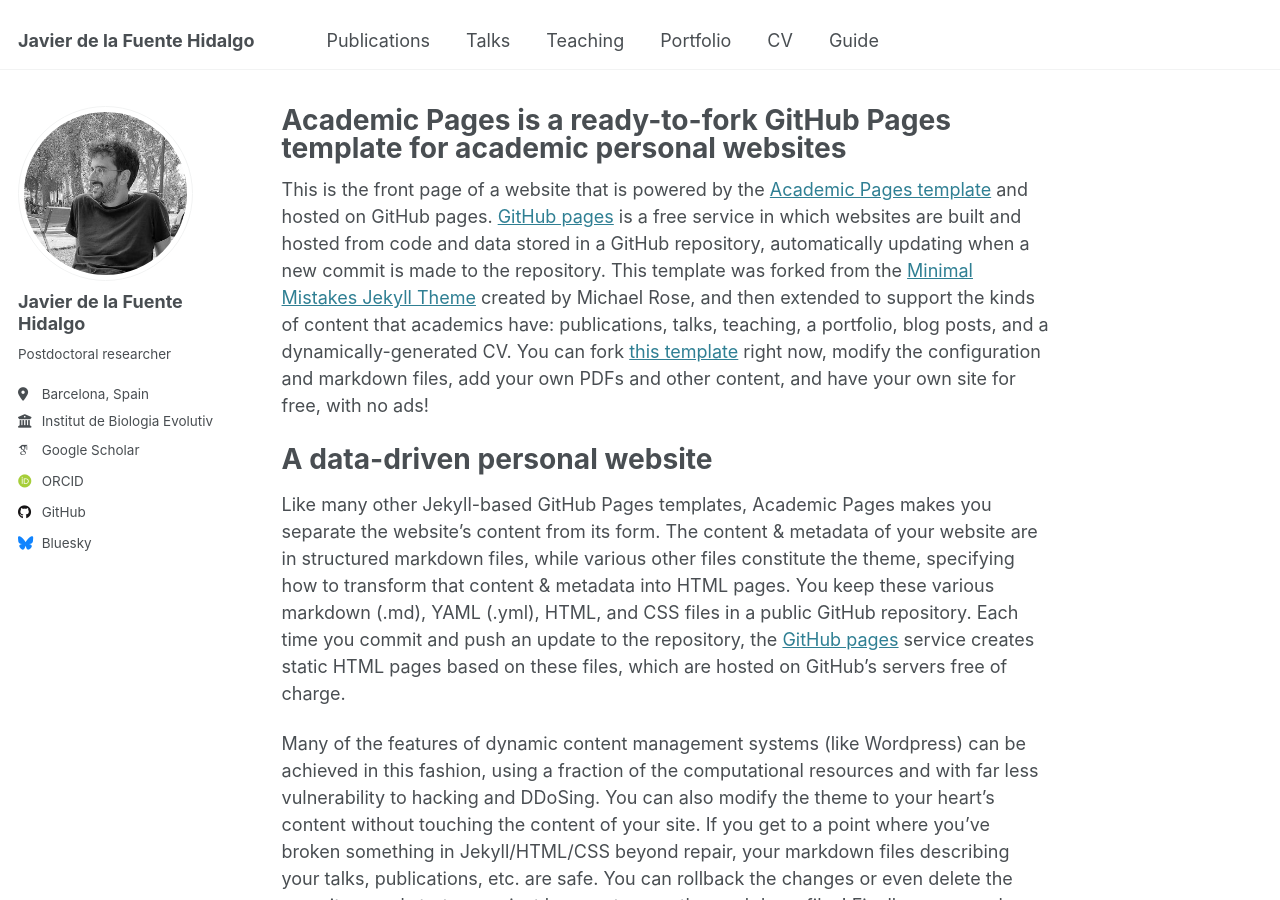
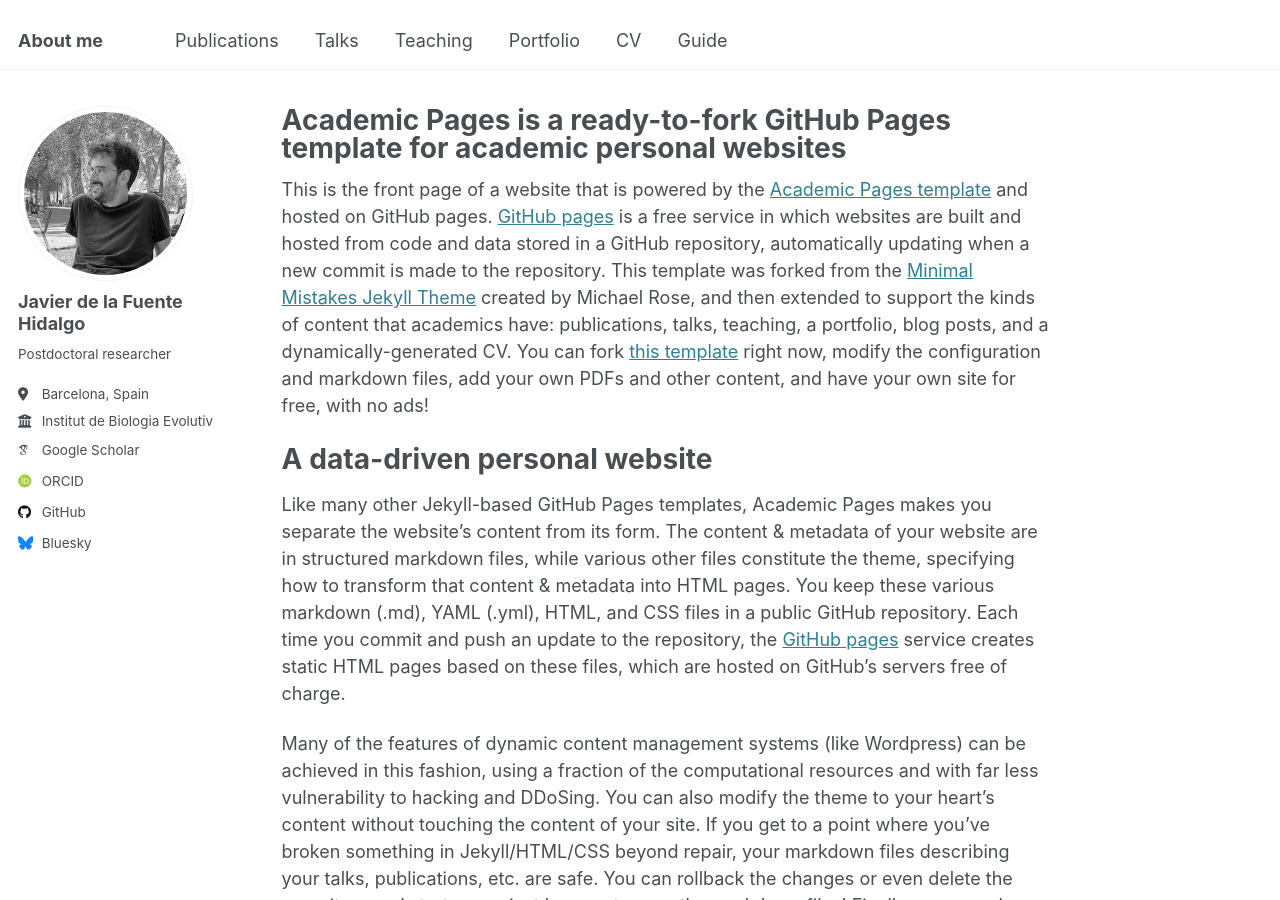
Before and after one commit to DelaFuenteJavier/delafuentejavier.github.io, a Jekyll site: the page built from _pages/about.md, in a window 1280 px wide and 900 px high. Built offline with Jekyll 4.4.1, drawn with Linux system fonts in a browser that asks for light colours; some web fonts are replaced.

Commit message:
Update _config.yml

```diff
--- a/_config.yml
+++ b/_config.yml
@@ -9,7 +9,7 @@
 # Basic Site Settings
 locale                   : "en-US"
 site_theme               : "default"
-title                    : "Javier de la Fuente Hidalgo"
+title                    : "About me"
 title_separator          : "-"
 name                     : &name "Javier de la Fuente Hidalgo"
 description              : &description "Postdocotral researcher"
```
